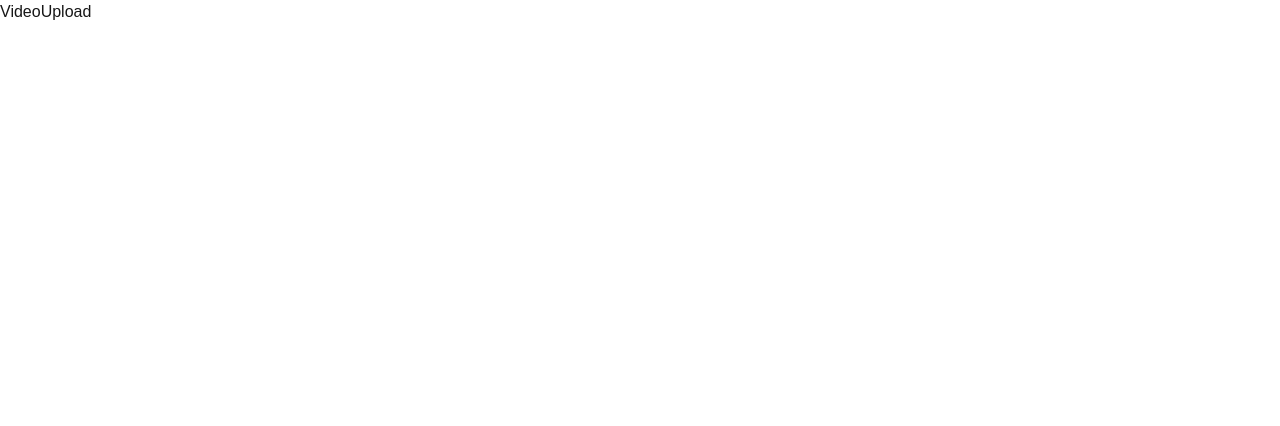
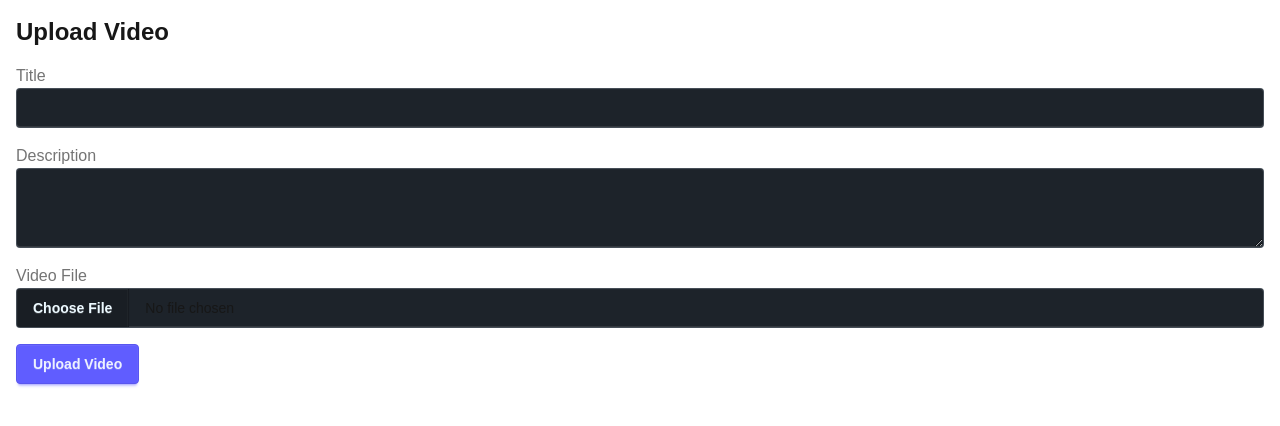
Before and after one commit to roshankrsu/cloudinary-saas, a Next.js app: page /video-upload in a window 1280 px wide. Shown: the top 426 px of the page. Built offline with nearby package versions, Linux system fonts and the light colour scheme.

Commit message:
video upload functionality with file validation and toast notifications

```diff
--- a/app/(app)/video-upload/page.tsx
+++ b/app/(app)/video-upload/page.tsx
@@ -1,9 +1,96 @@
-import React from "react";
+"use client";
+import React, { useState } from "react";
+import axios from "axios";
+import { useRouter } from "next/navigation";
+import toast from "react-hot-toast";
 
 function VideoUpload() {
-    return (
-        <div>VideoUpload</div>
-    )
+  const [file, setFile] = useState<File | null>(null);
+  const [title, setTitle] = useState("");
+  const [description, setDescription] = useState("");
+  const [isUploading, setIsUploading] = useState(false);
+
+  const router = useRouter();
+  //max file size of 60 mb
+
+  const MAX_FILE_SIZE = 70 * 1024 * 1024;
+
+  const handleSubmit = async (e: React.FormEvent<HTMLFormElement>) => {
+    e.preventDefault();
+    if (!file) return;
+
+    if (file.size > MAX_FILE_SIZE) {
+      toast.error("File size too large");
+      return;
+    }
+    setIsUploading(true);
+    const formData = new FormData();
+    formData.append("file", file);
+    formData.append("title", title);
+    formData.append("description", description);
+    formData.append("originalSize", file.size.toString());
+
+    try {
+      const response = await axios.post("/api/video-upload", formData);
+      //check for 200 response
+      if (response.status === 200) {
+        toast.success("Upload successful 🎉");
+      }
+    } catch (error) {
+      console.log(error);
+    } finally {
+      setIsUploading(false);
+    }
+  };
+
+  return (
+    <div className="container mx-auto p-4">
+      <h1 className="text-2xl font-bold mb-4">Upload Video</h1>
+      <form onSubmit={handleSubmit} className="space-y-4">
+        <div>
+          <label className="label">
+            <span className="label-text">Title</span>
+          </label>
+          <input
+            type="text"
+            value={title}
+            onChange={(e) => setTitle(e.target.value)}
+            className="input input-bordered w-full"
+            required
+          />
+        </div>
+        <div>
+          <label className="label">
+            <span className="label-text">Description</span>
+          </label>
+          <textarea
+            value={description}
+            onChange={(e) => setDescription(e.target.value)}
+            className="textarea textarea-bordered w-full"
+          />
+        </div>
+        <div>
+          <label className="label">
+            <span className="label-text">Video File</span>
+          </label>
+          <input
+            type="file"
+            accept="video/*"
+            onChange={(e) => setFile(e.target.files?.[0] || null)}
+            className="file-input file-input-bordered w-full"
+            required
+          />
+        </div>
+        <button
+          type="submit"
+          className="btn btn-primary"
+          disabled={isUploading}
+        >
+          {isUploading ? "Uploading..." : "Upload Video"}
+        </button>
+      </form>
+    </div>
+  );
 }
 
-export default VideoUpload
+export default VideoUpload;
--- a/app/layout.tsx
+++ b/app/layout.tsx
@@ -2,6 +2,7 @@
 import { Geist, Geist_Mono } from "next/font/google";
 import "./globals.css";
 import { ClerkProvider } from '@clerk/nextjs'
+import { Toaster } from "react-hot-toast";
 
 
 const geistSans = Geist({
@@ -30,7 +31,9 @@
       lang="en"
       className={`${geistSans.variable} ${geistMono.variable} h-full antialiased`}
     >
-      <body className="min-h-full flex flex-col">{children}</body>
+      <body className="min-h-full flex flex-col">{children}
+        <Toaster position="top-center"/>
+      </body>
     </html>
   </ClerkProvider>
   );
--- a/package.json
+++ b/package.json
@@ -13,13 +13,15 @@
     "@prisma/adapter-pg": "^7.7.0",
     "@prisma/client": "^7.7.0",
     "@prisma/extension-accelerate": "^3.0.1",
+    "axios": "^1.15.0",
     "cloudinary": "^2.9.0",
     "next": "16.2.2",
     "next-cloudinary": "^6.17.5",
     "pg": "^8.20.0",
     "prisma": "^7.7.0",
     "react": "19.2.4",
-    "react-dom": "19.2.4"
+    "react-dom": "19.2.4",
+    "react-hot-toast": "^2.6.0"
   },
   "devDependencies": {
     "@tailwindcss/postcss": "^4",
```
Also changed, not shown: 1 other file (tests, documents, lock files or other folders).
